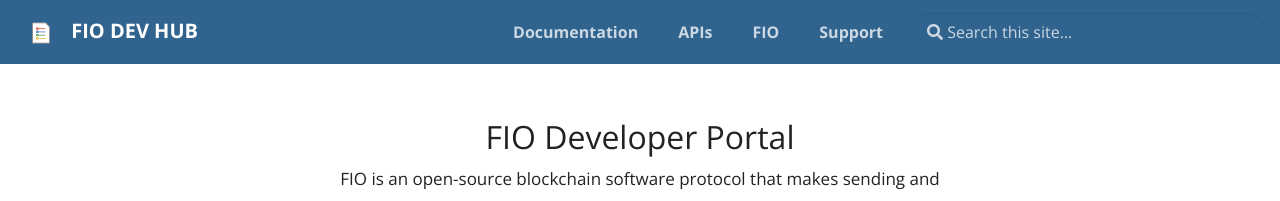
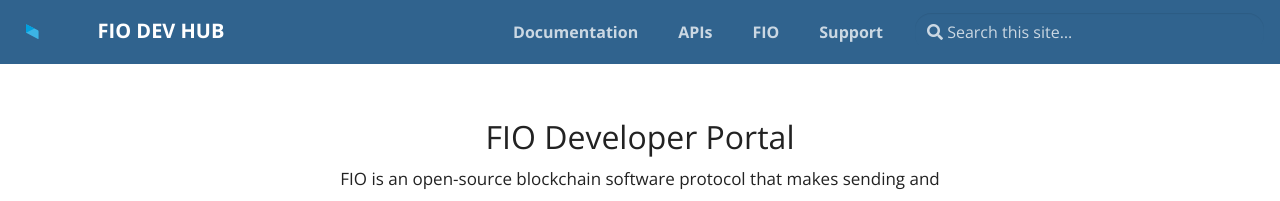
Before and after one commit to fioprotocol/fio-devhub, a Jekyll site: the page built from index.md, in a window 1280 px wide. Shown: the top 201 px of the page. Built offline with Jekyll 4.4.1, drawn with Linux system fonts in a browser that asks for light colours.

Commit message:
Fix logo and github link

```diff
--- a/_config.yml
+++ b/_config.yml
@@ -27,7 +27,7 @@ baseurl: "" # the subpath of your site, e.g. /blog
 url: "https://devhub.fioprotocol.io" # the base hostname & protocol for your site
 
 # Social (First three Required)
-repo: "https://devhub.fioprotocol.io"
+repo: "https://github.com/fioprotocol/fio-devhub"
 github_user: "fio-devhub"
 github_repo: "fioprotocol"
 
@@ -45,7 +45,7 @@ feedback: false
 # google-analytics: UA-XXXXXXXXXX
 # Image and (square) dimension for logo (don't start with /)
 # If commented, will use material hat theme
-# logo: "assets/img/logo/SRCC-square-red.png"
+logo: "assets/img/logo.png"
 logo_pixels: 34
 color: "#30638e"
 # color: "#8c1515" # primary color for header, buttons
--- a/_includes/header.html
+++ b/_includes/header.html
@@ -1,7 +1,7 @@
 <header>
         <nav class="js-navbar-scroll navbar navbar-expand navbar-dark flex-column flex-md-row td-navbar">
         <a class="navbar-brand" href="{{ site.baseurl }}/">
-            <span class="navbar-logo"></span>{% include logo.svg %}<span class="text-uppercase font-weight-bold">{{ site.title }}</span>
+            <span class="navbar-logo">{% include logo.svg %}</span><span class="text-uppercase font-weight-bold">{{ site.title }}</span>
 	</a>
 	<div class="td-navbar-nav-scroll ml-md-auto" id="main_navbar">
 		<ul class="navbar-nav mt-2 mt-lg-0">
```
Also changed, not shown: _includes/logo.svg, assets/img/favicon-32x32 copy.png (renamed from assets/favicons/favicon-32x32.png).
